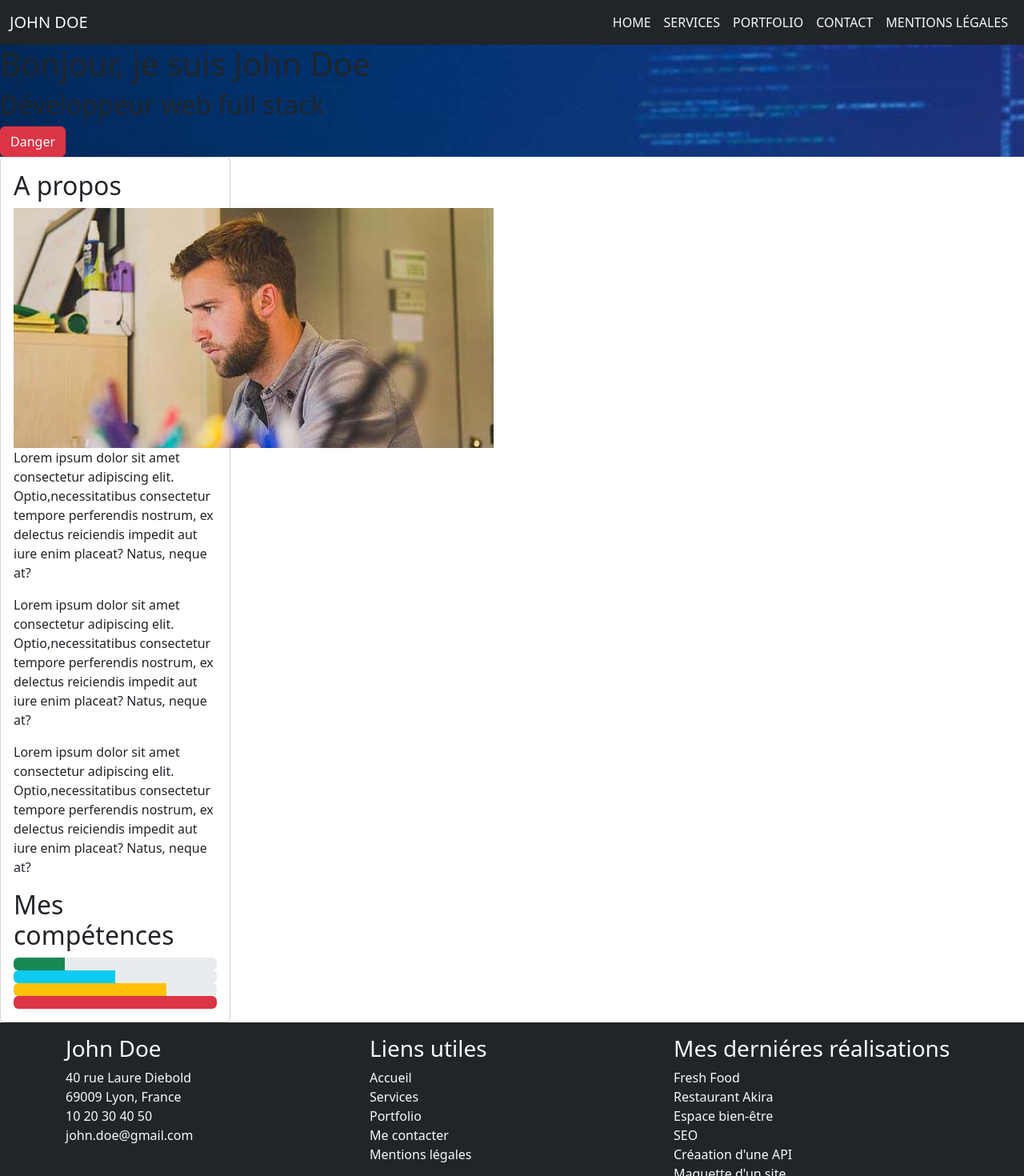
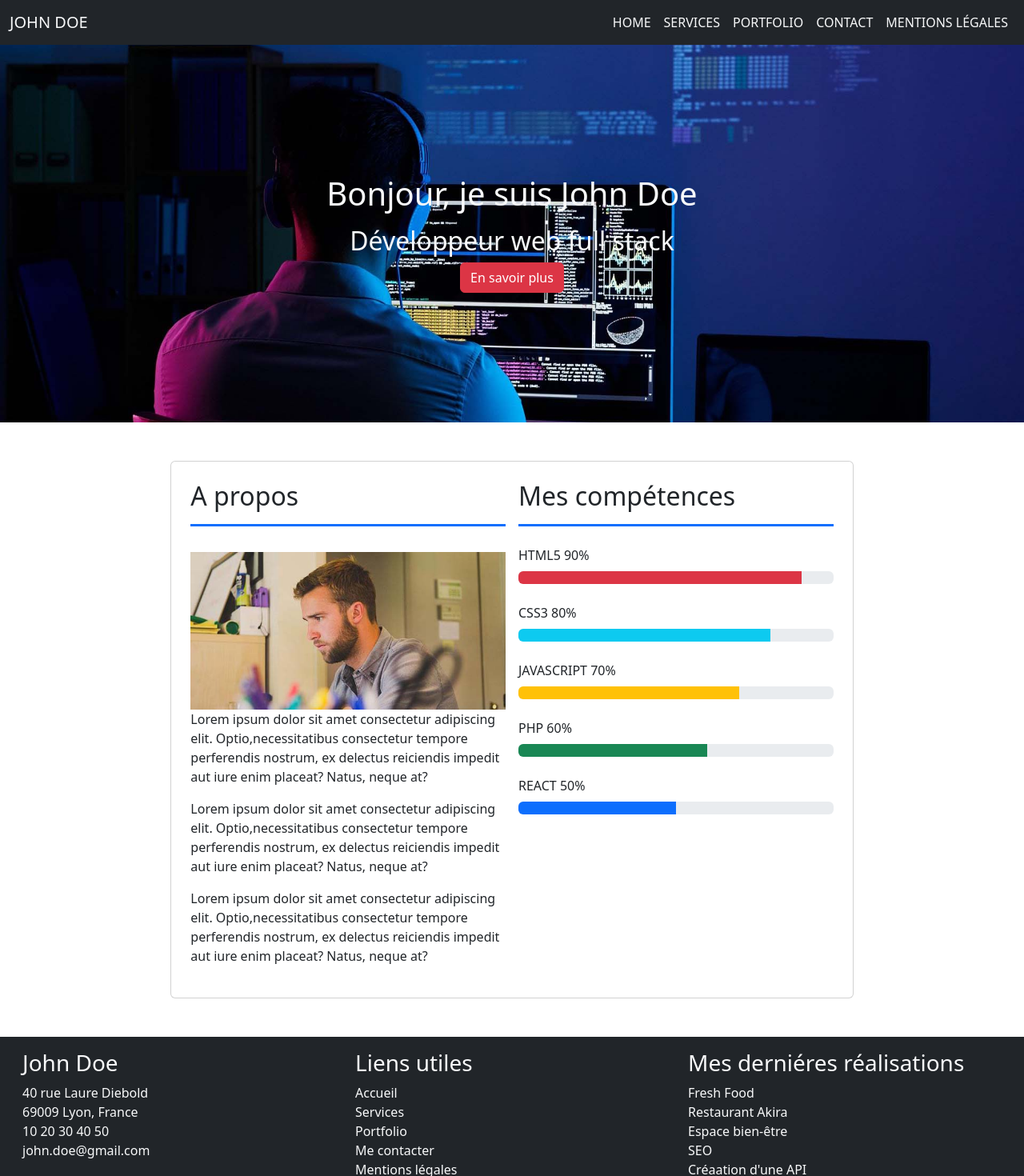
Before and after one commit to kev-aj72/Portfolio-John-Doe, a React (Create React App) app: page / in a window 1280 px wide. Shown: the top 1470 px of the page at 80% size. Built offline with nearby package versions, Linux system fonts and the light colour scheme.

Commit message:
add style de base page home

```diff
--- a/src/components/footer.jsx
+++ b/src/components/footer.jsx
@@ -4,7 +4,7 @@ import { Link } from "react-router-dom";
 const Footbar = () => {
     return(
         <footer className="bg-dark text-light text-lg-start p-3">
-            <div className="container">
+            <div className="container-fluid">
                 <div className="row">
 
                     <div className="col-lg-4 col-md-4 list-unstyled">
--- a/src/components/header.jsx
+++ b/src/components/header.jsx
@@ -4,7 +4,7 @@ import {Link} from "react-router-dom";
 //barre de navigation
 const Navbar =() => {
     return(
-        <nav className="navbar navbar-expand-lg navbar-dark bg-dark text-uppercase">
+        <nav className="navbar navbar-expand-lg navbar-dark bg-dark text-uppercase fixed-top">
           <div className="container-fluid">
             <Link className="navbar-brand text-light" to="/">John Doe</Link>
 
--- a/src/index.css
+++ b/src/index.css
@@ -1,6 +1,9 @@
 
-.heroBg{
+#heroBg{
 
 background-image: url(/public/image/hero-bg.jpg);
+min-height: 60vh;
+background-size: cover;
+background-position: center;
 
 }
--- a/src/pages/home.jsx
+++ b/src/pages/home.jsx
@@ -1,17 +1,19 @@
 import React from "react";
 import Ipsum from "../components/composant"
 
+
 const Home = () => {
     return (
-    <div className="flex-column">
-       <section className="heroBg">
-        <h1>Bonjour, je suis John Doe</h1>
 
-        <h2>Développeur web full stack</h2>
+    <div className="container-fluid mt-5 p-0">
 
-        <button type="button" className="btn btn-danger" data-bs-toggle="modal" data-bs-target="#savoirPlus">Danger</button>
+       <section className=" p-3 d-flex flex-column align-items-center justify-content-center" id="heroBg">
+        <h1 className="text-light m-2">Bonjour, je suis John Doe</h1>
 
-     <div className="modal" id="savoirPlus" tabIndex="-1">
+        <h2 className="text-light m-2">Développeur web full stack</h2>
+
+        <button type="button" className="btn btn-danger" data-bs-toggle="modal" data-bs-target="#savoirPlus">En savoir plus</button>
+        <div className="modal" id="savoirPlus" tabIndex="-1">
   <div className="modal-dialog">
     <div className="modal-content">
       <div className="modal-header">
@@ -27,42 +29,59 @@ const Home = () => {
       </div>
     </div>
   </div>
-</div>
+    </div>
        </section>
 
-       <section>
-        <div className="card" style={{width: "18em"}}>
-        <div className="card-body">
-        <article>
-        <h2>A propos</h2>
-        <img src="/image/john-doe-about.jpg" alt="js" />
+       <section className="d-flex justify-content-center">
+
+        <div className="card col-lg-8 m-5">
+        <div className="card-body d-flex">
+        <article className="col-lg-6 p-2">
+        <h2 className="border-bottom border-primary border-3 pb-3">A propos</h2>
+        <img className="img-fluid mt-4" src="/image/john-doe-about.jpg" alt="un developpeur qui travail sur son ordinateur " />
         <Ipsum/>
         <Ipsum/>
         <Ipsum/>
         </article>
-        <article>
-            <h2>Mes compétences</h2>
+        <article className="col-lg-6 p-2">
 
-<div className="progress" role="progressbar" aria-label="Success example" aria-valuenow="25" aria-valuemin="0" aria-valuemax="100">
-  <div className="progress-bar bg-success" style={{width: "25%"}}></div>
-</div>
-<div className="progress" role="progressbar" aria-label="Info example" aria-valuenow="50" aria-valuemin="0" aria-valuemax="100">
-  <div className="progress-bar bg-info" style={{width: "50%"}}></div>
-</div>
-<div className="progress" role="progressbar" aria-label="Warning example" aria-valuenow="75" aria-valuemin="0" aria-valuemax="100">
-  <div className="progress-bar bg-warning" style={{width: "75%"}}></div>
-</div>
-<div className="progress" role="progressbar" aria-label="Danger example" aria-valuenow="100" aria-valuemin="0" aria-valuemax="100">
-  <div className="progress-bar bg-danger" style={{width: "100%"}}></div>
-</div>
+            <h2 className="border-bottom border-primary border-3 pb-3">Mes compétences</h2>
+    <div className="mb-4 mt-4">
+<span>HTML5 90%</span>
+<div className="progress my-2" role="progressbar" aria-label="Danger example" aria-valuenow="90" aria-valuemin="0" aria-valuemax="100">
+  <div className="progress-bar bg-danger" style={{width: "90%"}}></div>
+</div></div>
+<div className="mb-4">
+  <span>CSS3 80%</span>
+<div className="progress my-2" role="progressbar" aria-label="Info example" aria-valuenow="80" aria-valuemin="0" aria-valuemax="100">
+  <div className="progress-bar bg-info" style={{width: "80%"}}></div>
+</div></div>
+<div className="mb-4">
+  <span>JAVASCRIPT 70%</span>
+<div className="progress my-2" role="progressbar" aria-label="Warning example" aria-valuenow="70" aria-valuemin="0" aria-valuemax="100">
+  <div className="progress-bar bg-warning" style={{width: "70%"}}></div>
+</div></div>
+
+<div className="mb-4">
+  <span>PHP 60%</span>
+<div className="progress my-2" role="progressbar" aria-label="Success example" aria-valuenow="60" aria-valuemin="0" aria-valuemax="100">
+  <div className="progress-bar bg-success" style={{width: "60%"}}></div>
+</div></div>
+<div className="mb-4">
+  <span>REACT 50%</span>
+<div className="progress my-2" role="progressbar" aria-label="Primary example" aria-valuenow="50" aria-valuemin="0" aria-valuemax="100">
+  <div className="progress-bar bg-primary" style={{width: "50%"}}></div>
+</div></div>
+
 </article>
 </div>
 </div>
 
        </section>
 
+       </div>
 
-       </div>
+
     )
 }
 
```
